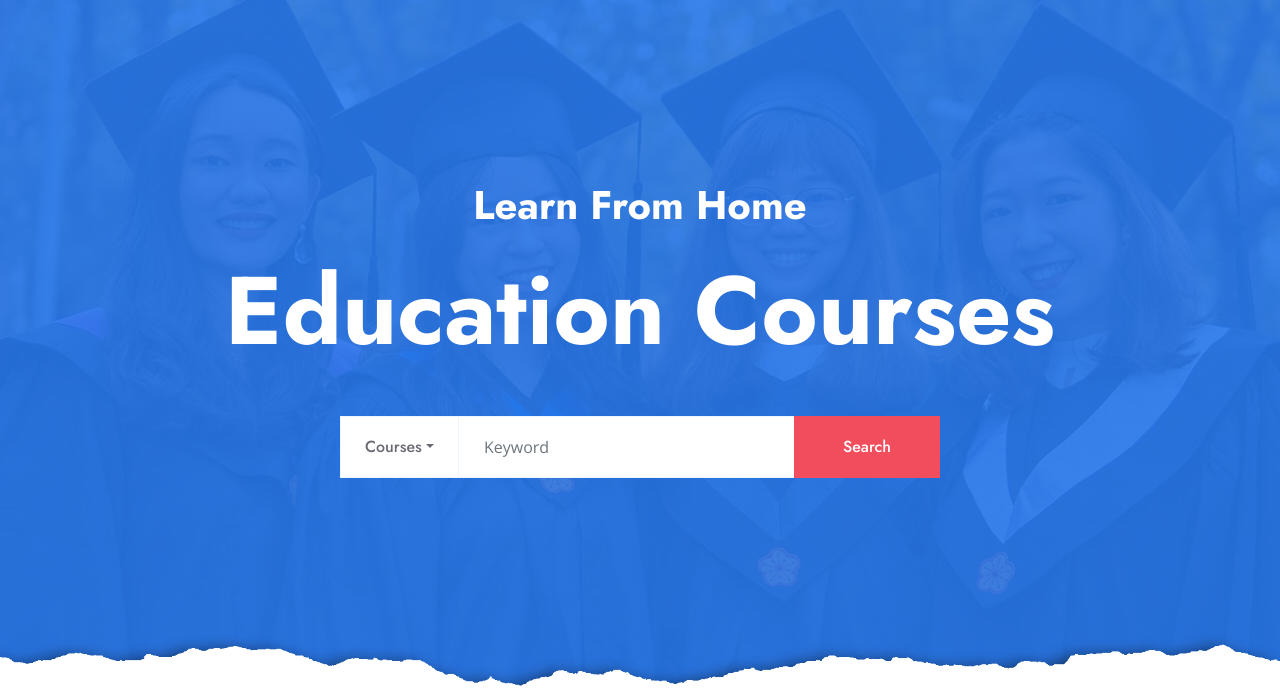
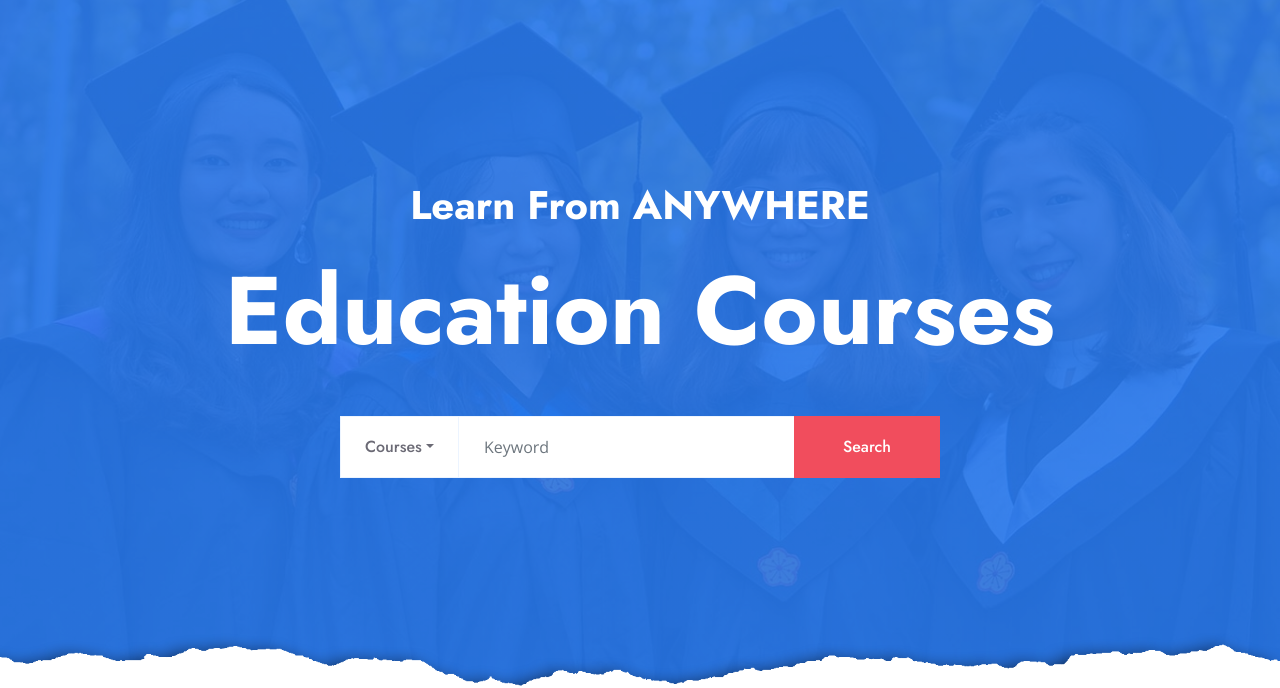
Before and after one commit to igbedo/edukate-gitops, a plain HTML site: page edukate/index.html in a window 1280 px wide. Shown: the part 130-818 px from the top of the page. Drawn offline with nearby package versions, Linux system fonts and the light colour scheme.

Commit message:
adding index file

```diff
--- a/edukate/index.html
+++ b/edukate/index.html
@@ -95,7 +95,7 @@
     <!-- Header Start -->
     <div class="jumbotron jumbotron-fluid position-relative overlay-bottom" style="margin-bottom: 90px;">
         <div class="container text-center my-5 py-5">
-            <h1 class="text-white mt-4 mb-4">Learn From Home</h1>
+            <h1 class="text-white mt-4 mb-4">Learn From ANYWHERE</h1>
             <h1 class="text-white display-1 mb-5">Education Courses</h1>
             <div class="mx-auto mb-5" style="width: 100%; max-width: 600px;">
                 <div class="input-group">
```
